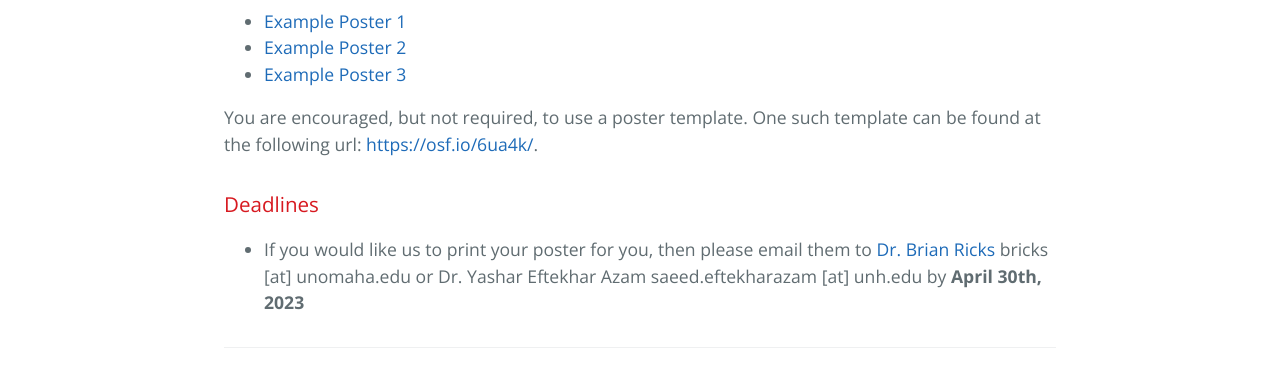
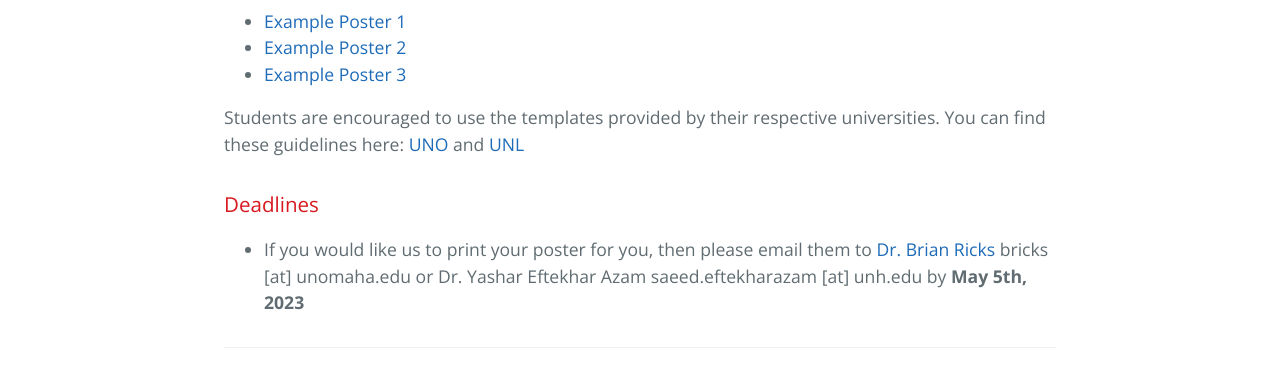
Before and after one commit to BridgingBigData/BridgingBigData.github.io, a Jekyll site: the page built from pages/bbd2023posterdemo.md, in a window 1280 px wide. Shown: the part 1492-1869 px from the top of the page. Built offline with Jekyll 4.4.1, drawn with Linux system fonts in a browser that asks for light colours.

Commit message:
Update bbd2023posterdemo.md

```diff
--- a/pages/bbd2023posterdemo.md
+++ b/pages/bbd2023posterdemo.md
@@ -43,10 +43,10 @@ You can see examples of poster presented at previous workshops here:
 - [Example Poster 2](../assets/files/Displacement%20Measurement%20of%20Bridge%20Deformation–Mohamed.pdf)
 - [Example Poster 3](../assets/files/Technology%20Demonstration%20Network%20Overview.pdf)
 
-You are encouraged, but not required, to use a poster template. One such template can be found at the following url: [https://osf.io/6ua4k/](https://osf.io/6ua4k/).
+Students are encouraged to use the templates provided by their respective universities. You can find these guidelines here: [UNO](https://www.unomaha.edu/university-communications/online-brand-guide/index.php) and [UNL](https://ucomm.unl.edu/brand)
 
 
 ### Deadlines
 
 - If you would like us to print your poster for you, then please email them to [Dr. Brian Ricks](https://www.unomaha.edu/college-of-information-science-and-technology/about/faculty-staff/brian-ricks.php) bricks [at] unomaha.edu or Dr.
-Yashar Eftekhar Azam saeed.eftekharazam [at] unh.edu by **April 30th, 2023**
+Yashar Eftekhar Azam saeed.eftekharazam [at] unh.edu by **May 5th, 2023**
```
